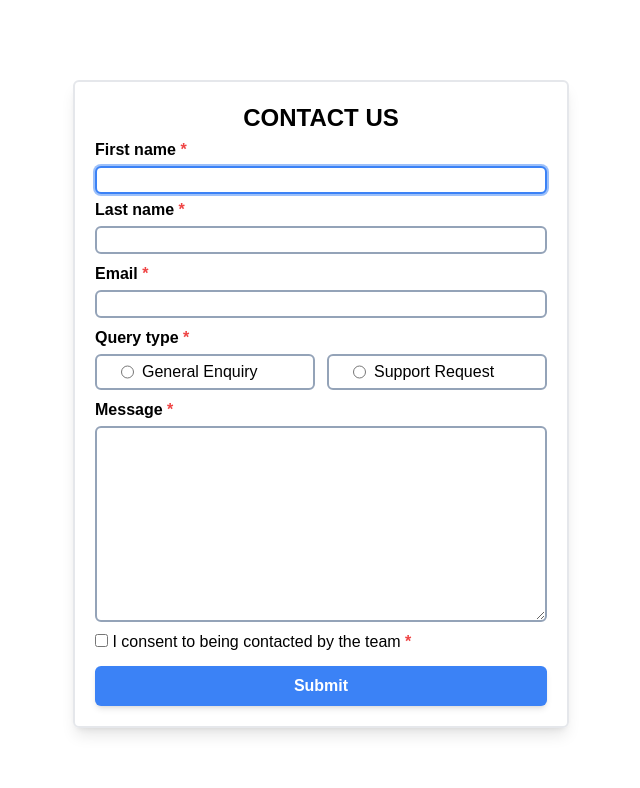
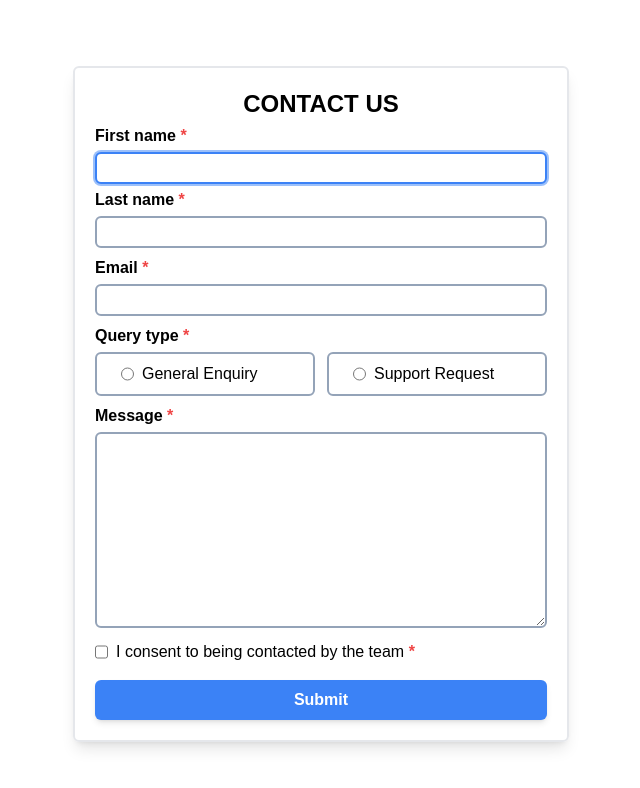
Before and after one commit to dibmarco/frontend-mentor, a React (Create React App) app in the folder 07. contact-form-main/: page / in a window 1280 px wide. Shown: the top 788 px of the page, without its empty margins (319-959 px from the left). Built offline with nearby package versions, Linux system fonts and the light colour scheme.

Commit message:
Update files

```diff
--- a/07. contact-form-main/src/App.jsx
+++ b/07. contact-form-main/src/App.jsx
@@ -41,7 +41,7 @@ function App() {
   }, [setFocus]);
 
   return (
-    <div className="flex justify-center items-center mx-auto h-screen font-nunito">
+    <div className="flex justify-center items-center mx-auto min-h-svh font-nunito">
       <Toaster />
       <form
         className="flex flex-col gap-1 p-5 shadow-lg border-2 rounded-md min-w-[365px] sm:max-w-[500px] mx-2 mt-2"
@@ -70,7 +70,7 @@ function App() {
           error={errors.email}
         />
 
-        <p className="mt-1 font-bold">
+        <p className="mt-1 font-bold text-xl sm:text-base">
           Query type <span className="text-red-500">&#42;</span>
         </p>
 
--- a/07. contact-form-main/src/components/InputCheckbox.jsx
+++ b/07. contact-form-main/src/components/InputCheckbox.jsx
@@ -1,6 +1,6 @@
 function InputCheckbox({ name, ariaLabel, label, register, error }) {
   return (
-    <div className="mt-1">
+    <div className="flex items-center justify-left gap-2 mt-1">
       <input
         type="checkbox"
         id={name}
@@ -12,7 +12,7 @@ function InputCheckbox({ name, ariaLabel, label, register, error }) {
       />
       <label
         htmlFor={name}
-        className={`${error ? "text-red-500 font-semibold" : ""}`}
+        className={`${error ? "text-red-500 font-semibold" : ""} text-sm sm:text-base`}
       >
         {" "}
         {label} <span className="text-red-500 font-bold">&#42;</span>
--- a/07. contact-form-main/src/components/InputRadio.jsx
+++ b/07. contact-form-main/src/components/InputRadio.jsx
@@ -18,7 +18,7 @@ function InputRadio({ name, id, ariaLabel, watch, register, error }) {
           required: "Please select your query type!",
         })}
       />
-      <label htmlFor={id}>{ariaLabel}</label>
+      <label htmlFor={id} className="flex flex-col items-center justify-center">{ariaLabel}</label>
     </div>
   );
 }
--- a/07. contact-form-main/src/index.css
+++ b/07. contact-form-main/src/index.css
@@ -21,3 +21,11 @@
   background-color: #3b82f6;
   border-color: #d1d5db;
 } */
+
+input {
+  @apply h-10 sm:h-8;
+}
+
+label {
+  @apply text-xl sm:text-base;
+}
```
